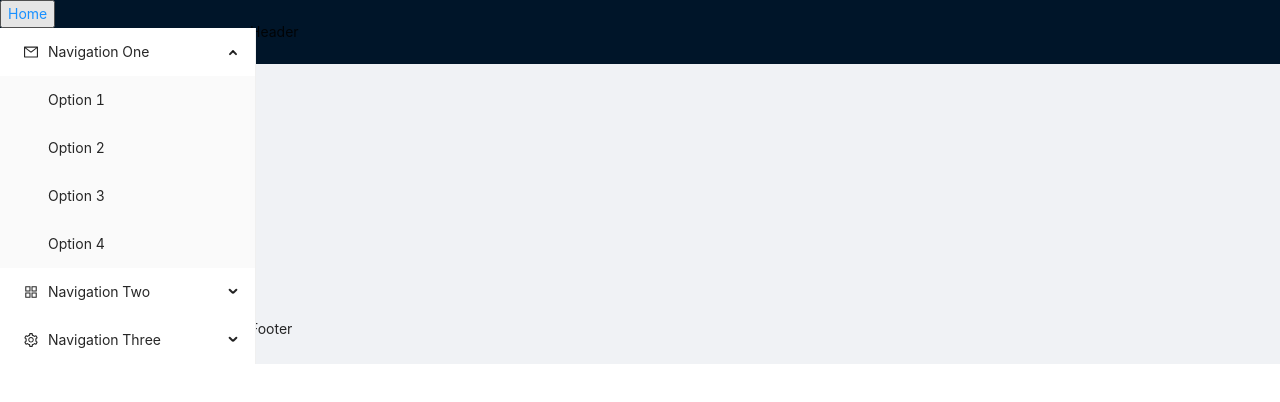
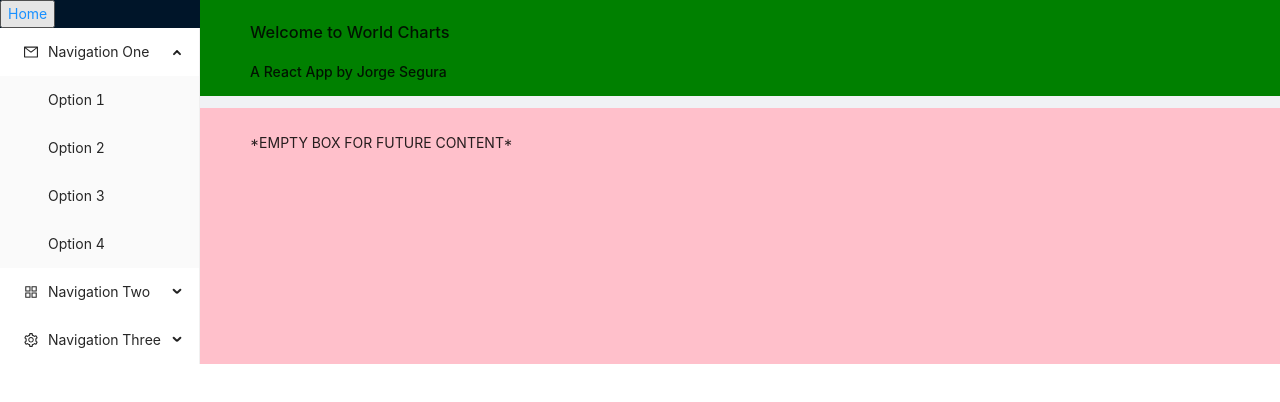
Before and after one commit to jorsema2/World-Bank-App, a React (Create React App) app: page /indicator/1/1 in a window 1280 px wide. Shown: the top 402 px of the page. Built offline with nearby package versions, Linux system fonts and the light colour scheme; no server answers.

Commit message:
Navigation Menu fixed. Some components styled.

```diff
--- a/src/components/Chart/index.js
+++ b/src/components/Chart/index.js
@@ -25,8 +25,11 @@ const Chart = (props) => {
     <div>
       <div>
         <IndicatorName>{props.indicatorName}</IndicatorName>
+        <div>
+          <button onClick={() => changeChart()}>Change chart type</button>
+        </div>
         {props.chartData && (
-          <div style={{ width: 1200, height: 400 }}>
+          <div style={{ width: 768, height: 400 }}>
             {chartState.isLine && (
               <Line
                 data={props.chartData}
@@ -45,9 +48,6 @@ const Chart = (props) => {
             )}
           </div>
         )}
-        <div>
-          <button onClick={() => changeChart()}>Change chart type</button>
-        </div>
       </div>
     </div>
   );
--- a/src/components/NavMenu/index.js
+++ b/src/components/NavMenu/index.js
@@ -10,33 +10,20 @@ const { SubMenu } = Menu;
 
 const NavMenu = () => {
 
-  const [openKeys, setOpenKeys] = useState(["sub1"]);
+  // Ant design library forces us to use an array here:
+  const [openSubmenu, setOpenSubmenu] = useState(["sub1"]);
 
-  const rootSubmenuKeys = ["sub1", "sub2", "sub4"];
-  console.log(openKeys);
-
-  function onOpenChange(key) {
-    console.log(openKeys);
-    console.log(key);
-    const latestOpenKey = openKeys;
-    console.log(latestOpenKey);
-    if (rootSubmenuKeys.indexOf(latestOpenKey) === -1) {
-      console.log(rootSubmenuKeys.indexOf(latestOpenKey));
-      setOpenKeys({ openKeys });
-    } else {
-      console.log(latestOpenKey);
-      setOpenKeys({
-        openKeys: latestOpenKey ? [latestOpenKey] : [],
-      });
-    }
+  function changeOpenSubmenu(key) {
+    const newOpenSubmenu = [key[1]]
+    setOpenSubmenu(newOpenSubmenu);
   }
 
   return (
     <Menu
       mode="inline"
-      openKeys={openKeys}
-      onOpenChange={onOpenChange}
-      style={{ width: 256 }}
+      openKeys={openSubmenu}
+      onOpenChange={changeOpenSubmenu}
+      style={{ width: 200 }}
     >
       <SubMenu
         key="sub1"
@@ -55,12 +42,10 @@ const NavMenu = () => {
       <SubMenu key="sub2" icon={<AppstoreOutlined />} title="Navigation Two">
         <Menu.Item key="5">Option 5</Menu.Item>
         <Menu.Item key="6">Option 6</Menu.Item>
-        <SubMenu key="sub3" title="Submenu">
-          <Menu.Item key="7">Option 7</Menu.Item>
-          <Menu.Item key="8">Option 8</Menu.Item>
-        </SubMenu>
+        <Menu.Item key="7">Option 6</Menu.Item>
+        <Menu.Item key="8">Option 6</Menu.Item>
       </SubMenu>
-      <SubMenu key="sub4" icon={<SettingOutlined />} title="Navigation Three">
+      <SubMenu key="sub3" icon={<SettingOutlined />} title="Navigation Three">
         <Menu.Item key="9">Option 9</Menu.Item>
         <Menu.Item key="10">Option 10</Menu.Item>
         <Menu.Item key="11">Option 11</Menu.Item>
--- a/src/components/Selectors/index.js
+++ b/src/components/Selectors/index.js
@@ -13,14 +13,14 @@ const Selectors = (props) => {
     appDispatch({ type: "resetIndicators"})
   }, [areIndicatorsShown])
 
-  const onChange = (selectedOptions) => {
+  const changeIndicator = (newIndicator) => {
 
     const hasSearch = props.search && props.search.compareTo;
 
     const otherCountries = hasSearch ? `?compareTo=${props.search.compareTo}` : '';
 
     props.history.push(
-      `/indicator/${appState.firstCountry.id}/${selectedOptions.id}/${otherCountries}`
+      `/indicator/${appState.firstCountry.id}/${newIndicator.id}/${otherCountries}`
     );
   };
 
@@ -35,17 +35,16 @@ const Selectors = (props) => {
         />
       </div>
       <div>
-        <h3>Indicators by topic</h3>
-        <Select options={groupedIndicators} onChange={onChange} />
+        <h3>Recommended indicators</h3>
+        <Select options={groupedIndicators} onChange={changeIndicator} />
       </div>
       <div>
         <button onClick={() => setIndicatorsShown(!areIndicatorsShown)}>
-          Show/Hide indicators
+          All indicators
         </button>
       </div>
       {areIndicatorsShown && (
         <div>
-          <h3>All indicators</h3>
           <IndicatorsList search={props.search} />
         </div>
       )}
--- a/src/pages/ChartPage/index.js
+++ b/src/pages/ChartPage/index.js
@@ -200,7 +200,10 @@ const ChartPage = (props) => {
         <NavMenu />
       </Sider>
       <Layout>
-        <Header>Header</Header>
+        <Header style={{ backgroundColor: 'green', height: 96 }}>
+          <h3 style={{ height: 32 }}>Welcome to World Charts</h3>
+          <h4 style={{ height: 32 }}>A React App by Jorge Segura</h4>
+        </Header>
         <Content>
           {!chartState.isRequestValid && !chartHasData && (
             <NoDataMessage setSelected={setSelected} />
@@ -233,7 +236,7 @@ const ChartPage = (props) => {
             </div>
           )}
         </Content>
-        <Footer>Footer</Footer>
+        <Footer style={{ backgroundColor: 'pink', height: 256 }}>*EMPTY BOX FOR FUTURE CONTENT*</Footer>
       </Layout>
     </Layout>
   );
```
